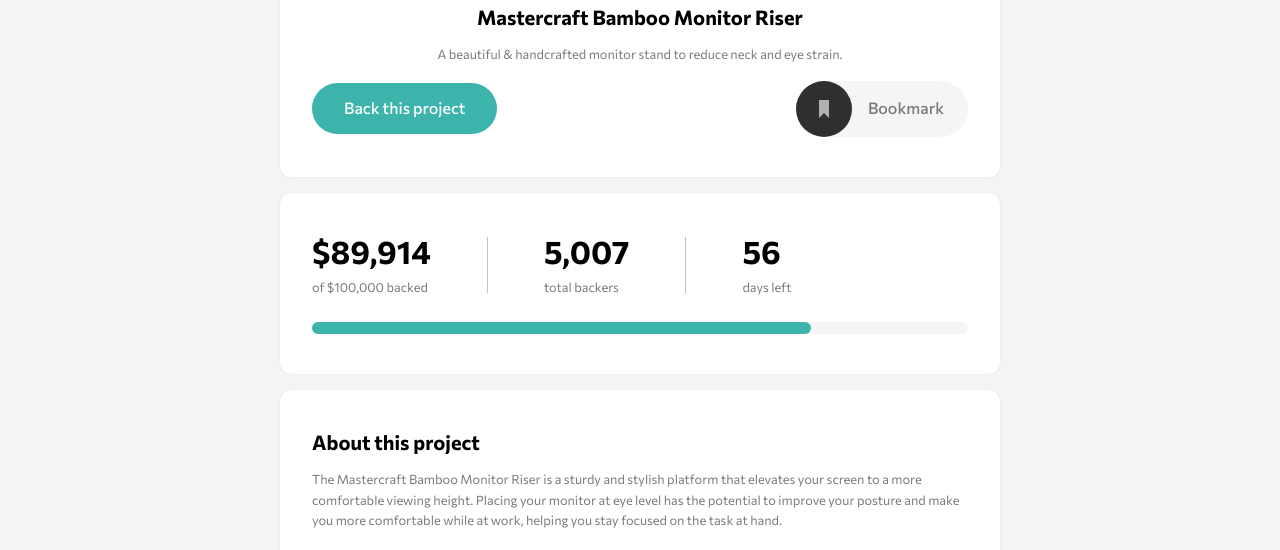
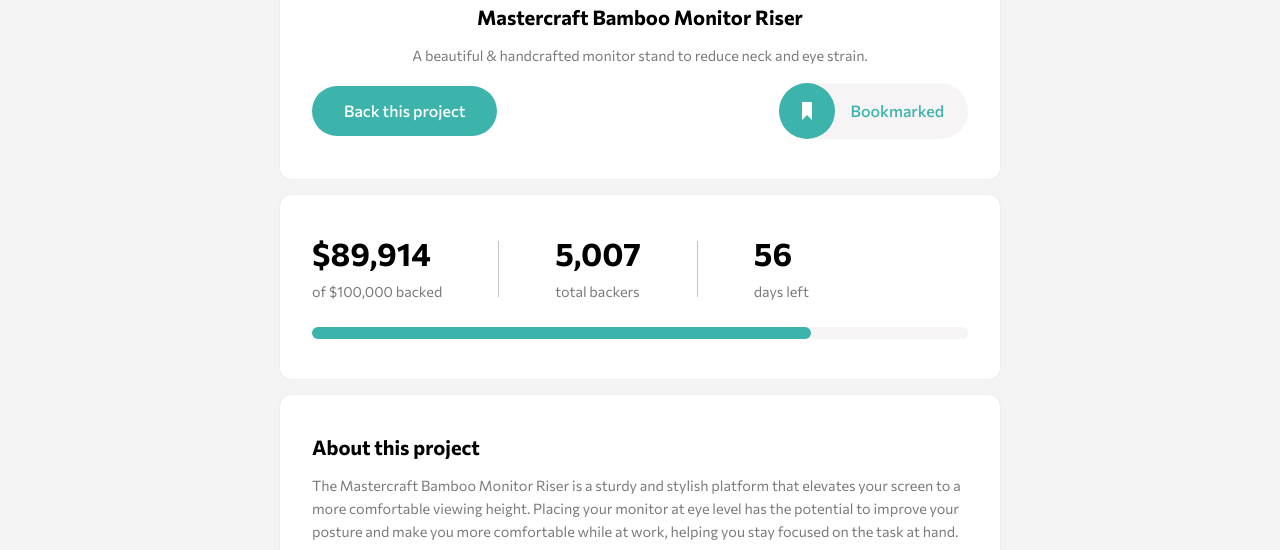
Before and after one commit to CrazyMachine2/Crowdfunding-product-page, a plain HTML site: page index.html in a window 1280 px wide. Both pictures are taken after a click on the button "Bookmark". Shown: the part 203-753 px from the top of the page. Drawn offline with Linux system fonts and the light colour scheme.

Commit message:
init js + small refactoring

```diff
--- a/index.html
+++ b/index.html
@@ -9,7 +9,6 @@
   <link rel="preconnect" href="https://fonts.gstatic.com">
   <link href="https://fonts.googleapis.com/css2?family=Commissioner:wght@400;500;700&display=swap" rel="stylesheet">
   <link rel="stylesheet" href="solution/css/main.css">
-
   <title>Frontend Mentor | Crowdfunding product page</title>
 </head>
 
@@ -41,7 +40,7 @@
         </p>
         <div class="btn-group">
           <button class="btn btn-primary">Back this project</button>
-          <button class="btn btn-default btn-with-image"><img src="./images/icon-bookmark.svg"/><div class="btn-text">Bookmark</div></button>
+          <button class="btn btn-default btn-with-image bookmark"><img src="./images/icon-bookmark.svg"/><div class="btn-text">Bookmark</div></button>
         </div>
       </section>
 
@@ -134,7 +133,7 @@
     </div>
   </main>
 </body>
-
+<script src="./solution/js/index.js"></script>
 </html>
 
 
--- a/solution/css/buttons.css
+++ b/solution/css/buttons.css
@@ -46,9 +46,19 @@
 }
 
 .btn-default:hover {
-    background-color: var(--clr-neutral-400);
+    background-color: var(--clr-neutral-200);
     color: var(--clr-neutral-100);
 }
+
+.btn-disabled {
+    pointer-events: none;
+}
+
+.is-bookmarked,
+.is-bookmarked:hover {
+    color: var(--clr-primary-400);
+}
+
 
 @media(min-width: 600px){
     .btn-with-image {
--- a/solution/css/main.css
+++ b/solution/css/main.css
@@ -3,6 +3,10 @@
 @import url("./buttons.css");
 @import url("./utils.css");
 
+/* =================
+       General
+   =================
+*/
 
 :root {
     --clr-primary-400: #3CB4AC;
@@ -26,8 +30,6 @@
 }
 
 
-/*typography*/
-
 body {
     font-family:  var(--ff-primary);
     font-weight: var(--fw-regular);
@@ -35,6 +37,11 @@
     line-height: var(--line-height-regular);
     background-color: var(--clr-neutral-150);
 }
+
+/* =================
+       Typography
+   =================
+*/
 
 h1,
 h2 {
@@ -47,13 +54,20 @@
 
 p {
     color: var(--clr-neutral-400);
-    font-size: clamp(.8rem, 1vh, 1rem);
+    font-size: .8rem;
     margin-bottom: 1rem;
 }
 
 img {
     display: block;
     width: auto;
+}
+
+
+@media(min-width: 600px) {
+    p {
+        font-size: .9rem;
+    }
 }
 
 /* =================
@@ -214,6 +228,11 @@
     margin-bottom: 1rem;
 }
 
+.out-of-stock {
+    opacity: .5;
+    pointer-events: none;
+}
+
 .small-text {
     font-weight: var(--fw-regular);
     font-size: 0.5em;
--- /dev/null
+++ b/solution/js/index.js
@@ -0,0 +1,31 @@
+
+main();
+
+function main() {
+    bookmark();
+
+};
+
+
+function bookmark() {
+    const button = document.querySelector(".bookmark");
+    const bookmarkImg = button.querySelector("img");
+    const btnText = button.querySelector(".btn-text");
+
+    button.addEventListener("click", function(ev) {
+        const isBookmarked = button.classList.contains("is-bookmarked");
+        button.removeChild(bookmarkImg);
+
+        if(isBookmarked) {
+            button.classList.remove("is-bookmarked");
+            bookmarkImg.src = "../../images/icon-bookmark.svg";
+            btnText.textContent = "Bookmark";
+        } else {
+            button.classList.add("is-bookmarked");
+            bookmarkImg.src = "../../images/icon-bookmark-checked.svg"
+            btnText.textContent = "Bookmarked";
+        }
+
+        button.prepend(bookmarkImg);
+    })
+}
```
Also changed, not shown: solution/js/package.json (added, +16 -0 lines), images/icon-bookmark-checked.svg (added), 2 other files.
